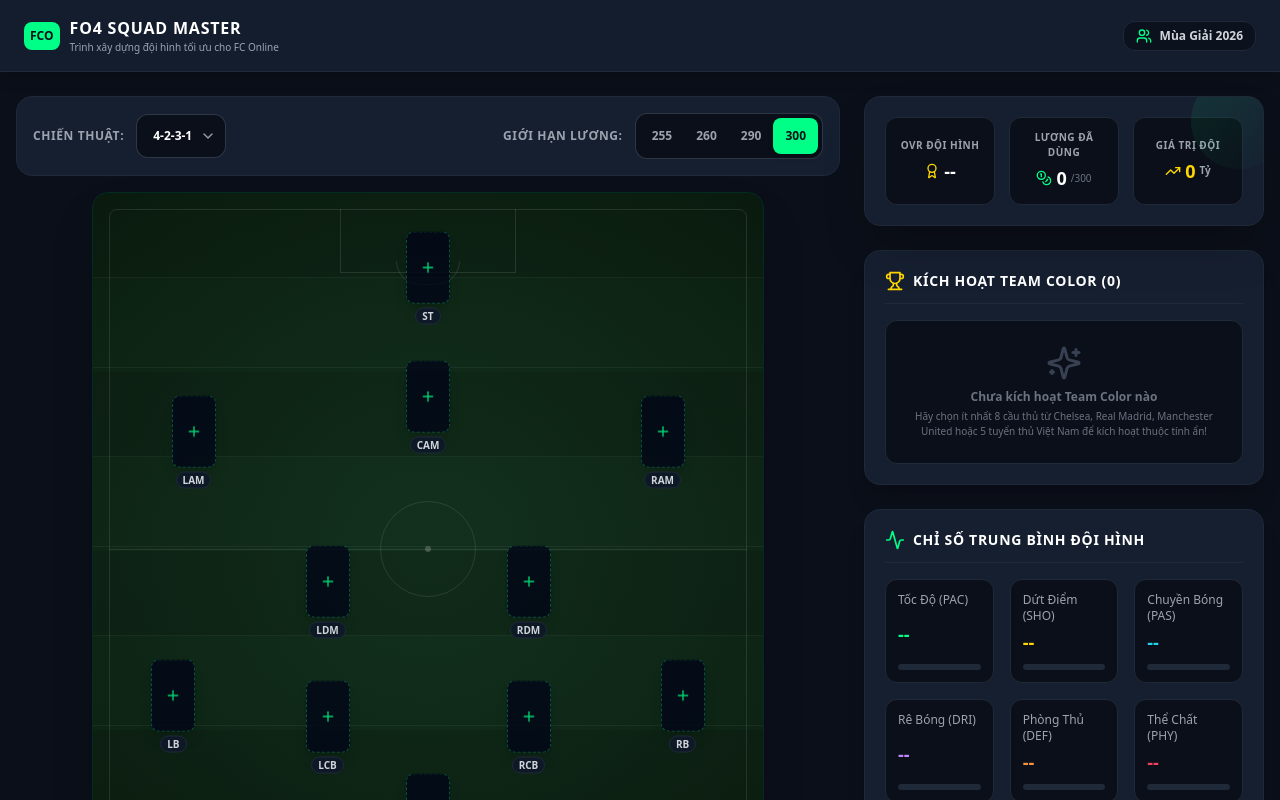
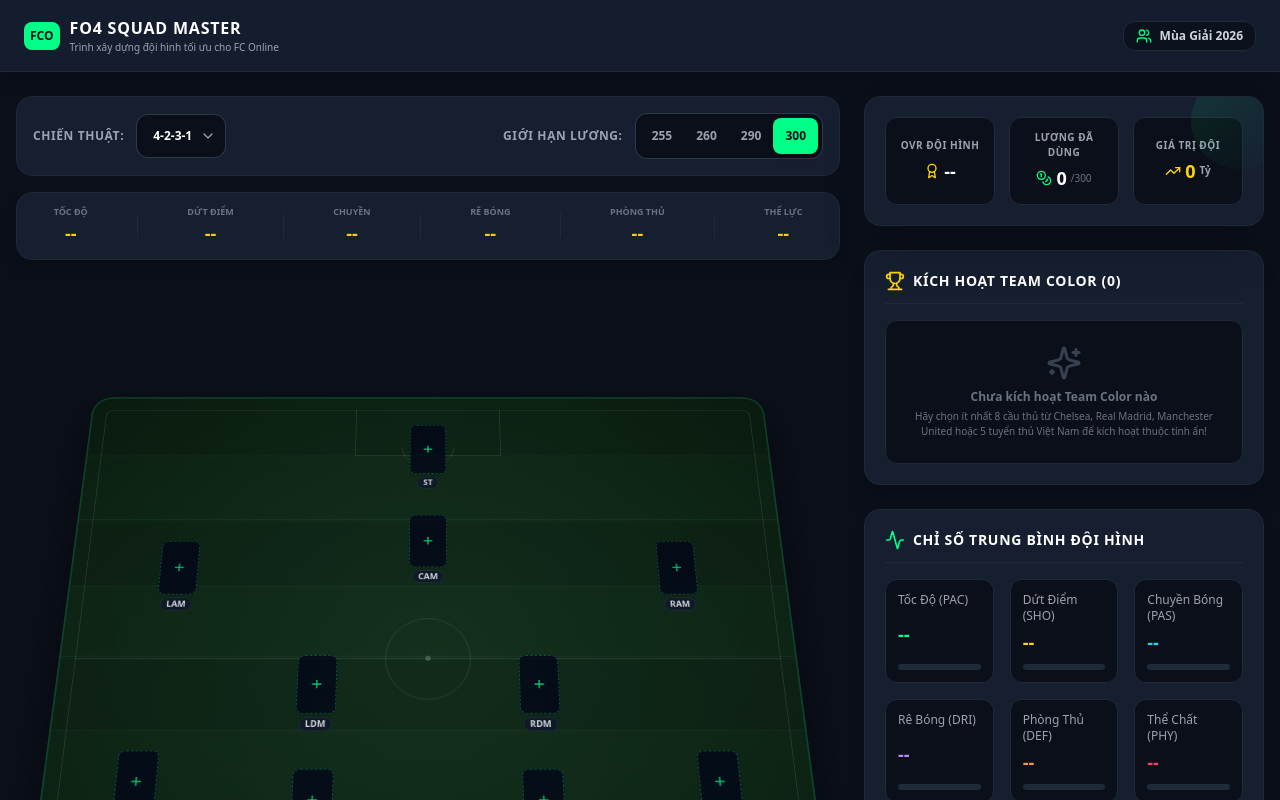
Before and after one commit to postlainaldo/build-fo4-postlain, a Next.js app: page / in a window 1280 px wide. Shown: the top 800 px of the page. Built offline with nearby package versions, Linux system fonts and the light colour scheme.

Commit message:
Update FootballField.tsx

```diff
--- a/src/components/FootballField.tsx
+++ b/src/components/FootballField.tsx
@@ -12,7 +12,6 @@ interface FootballFieldProps {
   onRemovePlayer: (index: number, e: React.MouseEvent) => void;
 }
 
-// Gradient và hiệu ứng 3D phát sáng chuẩn FC Online cho từng mùa thẻ
 const GET_SEASON_CARD_STYLE = (season: string) => {
   switch (season) {
     case 'ICON':
@@ -74,13 +73,79 @@ export default function FootballField({
 }: FootballFieldProps) {
   const [imgErrors, setImgErrors] = useState<Record<number, boolean>>({});
 
+  // 1. TÍNH CHỈ SỐ TRUNG BÌNH ĐỂ HIỂN THỊ DẢI CHỈ SỐ GARENA SIÊU ĐẸP
+  const players = Object.values(selectedPlayers).filter((p): p is Player => p !== null);
+  const calculateAverageStat = (key: keyof Player['stats']) => {
+    if (players.length === 0) return 0;
+    const total = players.reduce((acc, p) => acc + p.stats[key], 0);
+    return Math.round(total / players.length);
+  };
+
+  const avgPace = calculateAverageStat('pace');
+  const avgShooting = calculateAverageStat('shooting');
+  const avgPassing = calculateAverageStat('passing');
+  const avgDribbling = calculateAverageStat('dribbling');
+  const avgDefending = calculateAverageStat('defending');
+  const avgPhysical = calculateAverageStat('physicality');
+
+  // Hàm tạo link Proxy thông minh giúp bypass tất cả tường lửa chống sao chép ảnh
+  const getProxyUrl = (url: string) => {
+    if (!url) return '';
+    const clean = url.replace(/^https?:\/\//, '');
+    return `https://wsrv.nl/?url=${clean}&we`;
+  };
+
+  const getStatColor = (val: number) => {
+    if (val >= 115) return 'text-[#FFD700]'; // Vàng bá chủ
+    if (val >= 105) return 'text-[#FF5252]'; // Đỏ xuất sắc
+    return 'text-yellow-400'; // Vàng thường
+  };
+
   return (
-    // THAY ĐỔI: Sử dụng tỷ lệ aspect-[3.2/3.4] để thu hẹp chiều cao, giảm tối đa tốn diện tích trên di động
-    <div className="relative w-full aspect-[3.2/3.4] bg-field-texture border border-emerald-950 rounded-2xl overflow-hidden shadow-2xl select-none max-w-2xl mx-auto">
+    <div className="w-full flex flex-col space-y-4">
 
-      {/* Các vạch cỏ sọc ngang 3D thực tế hơn */}
-      <div className="absolute inset-0 bg-gradient-to-b from-transparent via-[#142D1F]/20 to-transparent pointer-events-none" />
-      <div className="absolute inset-x-0 top-0 bottom-0 pointer-events-none flex flex-col justify-between">
+      {/* DẢI CHỈ SỐ SƠ LƯỢC SÂN ĐẤU CHUẨN GARENA */}
+      <div className="bg-fo4-card border border-gray-800 rounded-2xl p-3 shadow-lg flex justify-around items-center text-center">
+        <div>
+          <span className="text-[9px] text-gray-500 uppercase font-black block">Tốc Độ</span>
+          <span className={`text-base sm:text-lg font-black ${getStatColor(avgPace)}`}>{avgPace || '--'}</span>
+        </div>
+        <div className="border-l border-gray-800 h-6" />
+        <div>
+          <span className="text-[9px] text-gray-500 uppercase font-black block">Dứt Điểm</span>
+          <span className={`text-base sm:text-lg font-black ${getStatColor(avgShooting)}`}>{avgShooting || '--'}</span>
+        </div>
+        <div className="border-l border-gray-800 h-6" />
+        <div>
+          <span className="text-[9px] text-gray-500 uppercase font-black block font-sans">Chuyền</span>
+          <span className={`text-base sm:text-lg font-black ${getStatColor(avgPassing)}`}>{avgPassing || '--'}</span>
+        </div>
+        <div className="border-l border-gray-800 h-6" />
+        <div>
+          <span className="text-[9px] text-gray-500 uppercase font-black block">Rê Bóng</span>
+          <span className={`text-base sm:text-lg font-black ${getStatColor(avgDribbling)}`}>{avgDribbling || '--'}</span>
+        </div>
+        <div className="border-l border-gray-800 h-6" />
+        <div>
+          <span className="text-[9px] text-gray-500 uppercase font-black block">Phòng Thủ</span>
+          <span className={`text-base sm:text-lg font-black ${getStatColor(avgDefending)}`}>{avgDefending || '--'}</span>
+        </div>
+        <div className="border-l border-gray-800 h-6" />
+        <div>
+          <span className="text-[9px] text-gray-500 uppercase font-black block">Thể Lực</span>
+          <span className={`text-base sm:text-lg font-black ${getStatColor(avgPhysical)}`}>{avgPhysical || '--'}</span>
+        </div>
+      </div>
+
+      {/* KHUNG ĐỘ NGHIÊNG 3D PHỐI CẢNH (Isometric Perspective View) */}
+      <div className="w-full [perspective:1000px] overflow-visible py-4 sm:py-6">
+
+        {/* Sân bóng nghiêng 20 độ */}
+        <div className="relative w-full aspect-[4/3.3] bg-field-texture border-2 border-emerald-500/20 rounded-3xl shadow-[0_20px_50px_rgba(0,0,0,0.5)] [transform:rotateX(20deg)] origin-bottom transition-all duration-300">
+
+          {/* Các vạch cỏ sọc ngang 3D */}
+          <div className="absolute inset-0 bg-gradient-to-b from-transparent via-[#142D1F]/20 to-transparent pointer-events-none rounded-3xl" />
+          <div className="absolute inset-x-0 top-0 bottom-0 pointer-events-none flex flex-col justify-between rounded-3xl overflow-hidden">
             <div className="h-[12%] bg-black/10 border-b border-white/5" />
             <div className="h-[12%] bg-transparent border-b border-white/5" />
             <div className="h-[12%] bg-black/10 border-b border-white/5" />
@@ -114,17 +179,22 @@ export default function FootballField({
             return (
               <div
                 key={idx}
-            style={{ top: pos.top, left: pos.left }}
-            className="absolute -translate-x-1/2 -translate-y-1/2 z-10 flex flex-col items-center justify-center transition-all duration-300 ease-out cursor-pointer active:scale-95 group"
+                style={{
+                  top: pos.top,
+                  left: pos.left,
+                  // ĐỒ HỌA 3D: Xoay ngược -20deg để thẻ dựng đứng 3D vuông góc với mắt
+                  transform: 'translate(-50%, -50%) rotateX(-20deg)'
+                }}
+                className="absolute z-10 flex flex-col items-center justify-center transition-all duration-300 ease-out cursor-pointer active:scale-95 group"
                 onClick={() => onSlotClick(idx)}
               >
                 {player && style ? (
-              <div className="relative flex flex-col items-center animate-in fade-in-50 duration-200">
+                  <div className="relative flex flex-col items-center">
 
-                {/* Nút xoá cầu thủ */}
+                    {/* Nút xoá */}
                     <button
                       onClick={(e) => onRemovePlayer(idx, e)}
-                  className="absolute -top-3.5 -right-3.5 bg-red-600 hover:bg-red-500 text-white rounded-full p-1 shadow-md border border-red-950 z-30 transition opacity-100 md:opacity-0 md:group-hover:opacity-100 cursor-pointer"
+                      className="absolute -top-3.5 -right-3.5 bg-red-600 hover:bg-red-500 text-white rounded-full p-1.5 shadow-xl border border-red-950 z-30 transition opacity-100 md:opacity-0 md:group-hover:opacity-100 cursor-pointer"
                       title="Xoá cầu thủ"
                     >
                       <Trash2 className="w-3.5 h-3.5" />
@@ -156,12 +226,11 @@ export default function FootballField({
                           </svg>
                         </div>
 
-                    {/* THAY ĐỔI: Thêm thuộc tính referrerPolicy="no-referrer" để vượt tường lửa s1.fifaaddict.com */}
+                        {/* Tải qua Proxy thông minh vượt tường lửa */}
                         {player.image && !hasImgError ? (
                           <img
-                        src={player.image}
+                            src={getProxyUrl(player.image)}
                             alt={player.displayName}
-                        referrerPolicy="no-referrer"
                             className="w-full h-[95%] object-contain relative z-10 scale-125 translate-y-1 transform transition duration-300 hover:scale-135"
                             onError={() => {
                               setImgErrors(prev => ({ ...prev, [idx]: true }));
@@ -178,7 +247,7 @@ export default function FootballField({
                     </div>
 
                     {/* Tên Cầu Thủ */}
-                <div className="mt-1 bg-slate-900/90 backdrop-blur-md border border-gray-800 text-[8.5px] md:text-xs font-bold py-0.5 px-1.5 rounded-full text-center max-w-[80px] md:max-w-[100px] truncate shadow">
+                    <div className="mt-1.5 bg-slate-900/90 backdrop-blur-md border border-gray-800 text-[8.5px] md:text-xs font-bold py-0.5 px-1.5 rounded-full text-center max-w-[80px] md:max-w-[100px] truncate shadow">
                       {player.displayName}
                     </div>
                   </div>
@@ -197,5 +266,7 @@ export default function FootballField({
             );
           })}
         </div>
+      </div>
+    </div>
   );
 }
```
Lines whose indentation alone changed are shown as unchanged.
